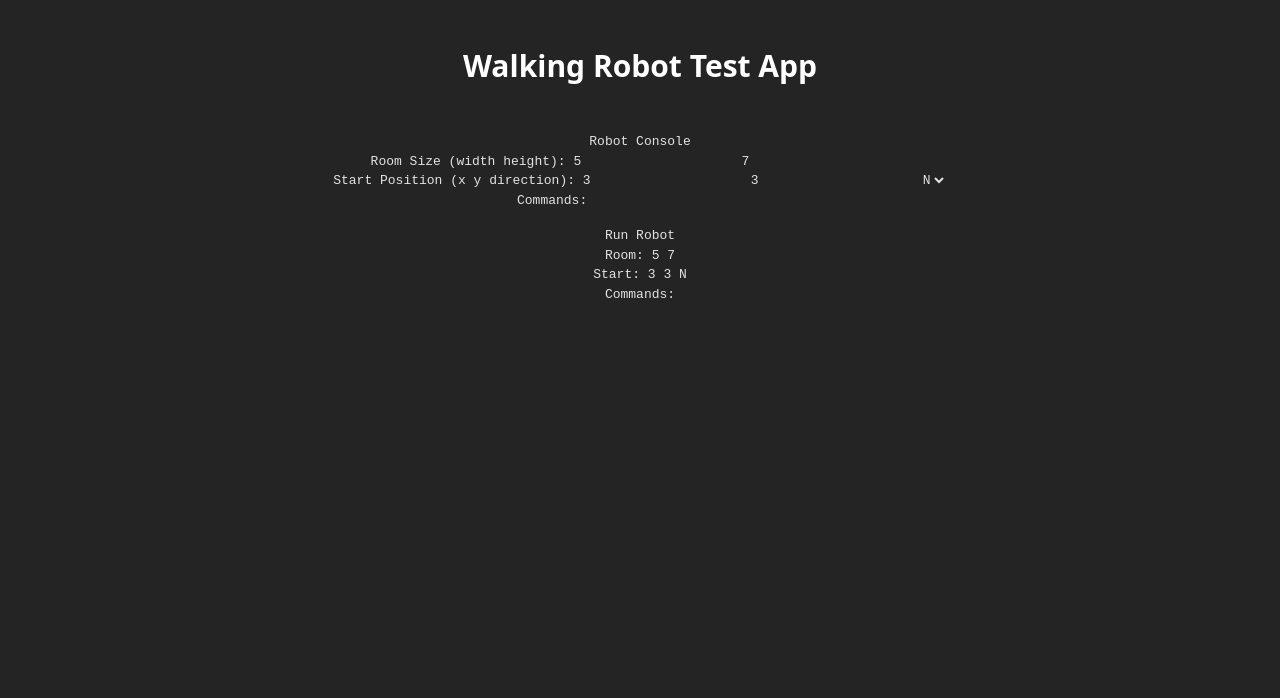
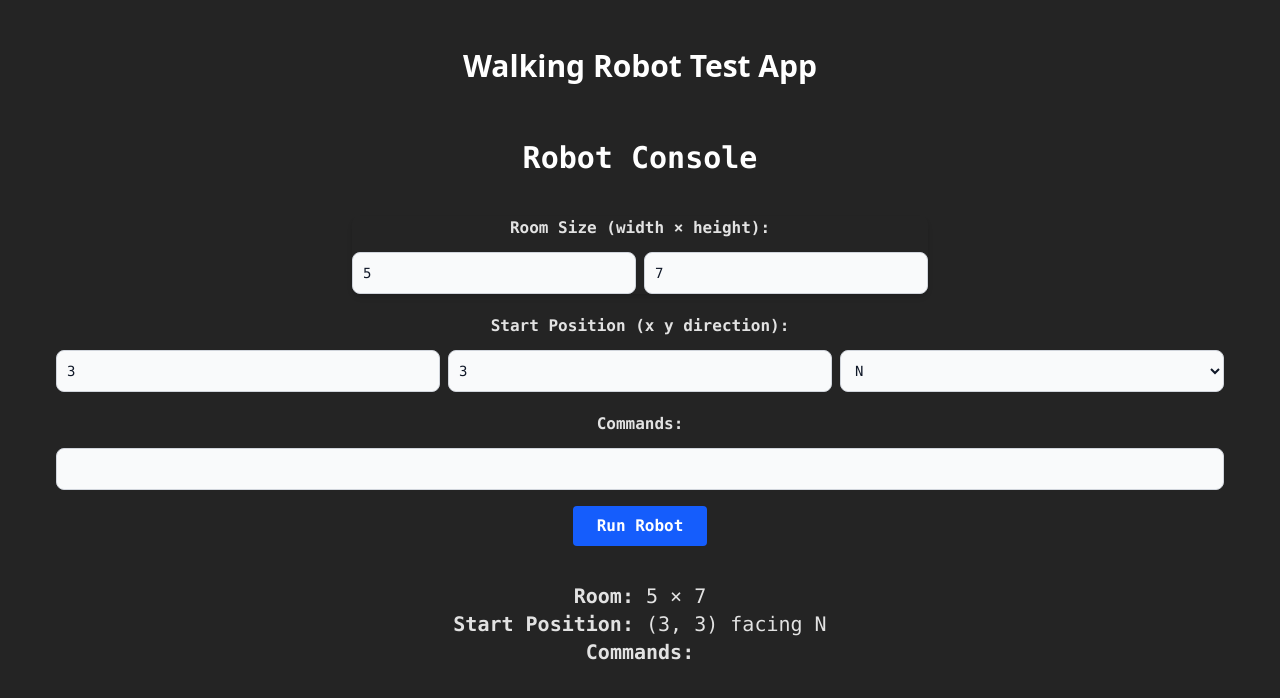
Before and after one commit to SantinoPetrovic/walking-robot-app, a React (Vite) app: page / in a window 1280 px wide. Shown: the top 698 px of the page. Built offline with nearby package versions, Linux system fonts and the light colour scheme.

Commit message:
Added styling to RobotConsole UI

```diff
--- a/src/domain/robot/components/RobotConsole.tsx
+++ b/src/domain/robot/components/RobotConsole.tsx
@@ -39,41 +39,91 @@ const RobotConsole = () => {
   };
 
   return (
-    <div style={{ fontFamily: 'monospace', padding: '2rem', minHeight: '100vh' }}>
-      <h2>Robot Console</h2>
-
-      <div>
-        <label>Room Size (width height): </label>
-        <input type="number" min={1} value={roomWidth} onChange={(e) => setRoomWidth(Number(e.target.value))} />
-        <input type="number" min={1} value={roomHeight} onChange={(e) => setRoomHeight(Number(e.target.value))} />
+    <div className="min-h-screen p-6 font-mono">
+      <h2 className="text-3xl font-bold text-center text-white p-4 mb-6">
+        Robot Console
+      </h2>
+      <div className="max-w-xl mx-auto rounded-lg shadow-md space-y-6">
+        <label className="block font-semibold mb-3">Room Size (width × height):</label>
+        <div className="flex gap-2 mb-5">
+          <input
+            type="number"
+            min={1}
+            value={roomWidth}
+            onChange={(e) => setRoomWidth(Number(e.target.value))}
+            className="bg-gray-50 border border-gray-300 text-gray-900 text-sm rounded-lg focus:ring-blue-500 focus:border-blue-500 block w-full p-2.5 dark:bg-gray-700 dark:border-gray-600 dark:placeholder-gray-400 dark:text-white"
+          />
+          <input
+            type="number"
+            min={1}
+            value={roomHeight}
+            onChange={(e) => setRoomHeight(Number(e.target.value))}
+            className="bg-gray-50 border border-gray-300 text-gray-900 text-sm rounded-lg focus:ring-blue-500 focus:border-blue-500 block w-full p-2.5 dark:bg-gray-700 dark:border-gray-600 dark:placeholder-gray-400 dark:text-white"
+          />
+        </div>
       </div>
 
-      <div>
-        <label>Start Position (x y direction): </label>
-        <input type="number" min={1} value={startX} onChange={(e) => setStartX(Number(e.target.value))} />
-        <input type="number" min={1} value={startY} onChange={(e) => setStartY(Number(e.target.value))} />
-        <select value={startDir} onChange={(e) => setStartDir(e.target.value as Direction)}>
-          {directions.map((dir) => (
-            <option key={dir} value={dir}>
-              {dir}
-            </option>
-          ))}
-        </select>
+      <div className='mt-5'>
+        <label className="block font-semibold mb-3">Start Position (x y direction): </label>
+        <div className="flex gap-2">
+          <input
+            type="number"
+            min={1}
+            value={startX}
+            onChange={(e) => setStartX(Number(e.target.value))}
+            className="bg-gray-50 border border-gray-300 text-gray-900 text-sm rounded-lg focus:ring-blue-500 focus:border-blue-500 block w-full p-2.5 dark:bg-gray-700 dark:border-gray-600 dark:placeholder-gray-400 dark:text-white"
+          />
+          <input
+            type="number"
+            min={1}
+            value={startY}
+            onChange={(e) => setStartY(Number(e.target.value))}
+            className="bg-gray-50 border border-gray-300 text-gray-900 text-sm rounded-lg focus:ring-blue-500 focus:border-blue-500 block w-full p-2.5 dark:bg-gray-700 dark:border-gray-600 dark:placeholder-gray-400 dark:text-white"
+          />
+          <select
+            value={startDir}
+            onChange={(e) => setStartDir(e.target.value as Direction)}
+            className="bg-gray-50 border border-gray-300 text-gray-900 text-sm rounded-lg focus:ring-blue-500 focus:border-blue-500 block w-full p-2.5 dark:bg-gray-700 dark:border-gray-600 dark:placeholder-gray-400 dark:text-white dark:focus:ring-blue-500 dark:focus:border-blue-500"
+          >
+            {directions.map((dir) => (
+              <option key={dir} value={dir}>
+                {dir}
+              </option>
+            ))}
+          </select>
+        </div>
       </div>
 
-      <div>
-        <label>Commands: </label>
-        <input value={commands} onChange={(e) => setCommands(e.target.value.toUpperCase())} />
+      <div className='mt-5'>
+        <label className="block font-semibold mb-3">Commands:</label>
+        <input
+          value={commands}
+          onChange={(e) => setCommands(e.target.value.toUpperCase())}
+          className="bg-gray-50 border border-gray-300 text-gray-900 text-sm rounded-lg focus:ring-blue-500 focus:border-blue-500 block w-full p-2.5 dark:bg-gray-700 dark:border-gray-600 dark:placeholder-gray-400 dark:text-white"
+        />
       </div>
 
-      <button onClick={handleSubmit} style={{ marginTop: '1rem' }}>
+      <button
+        onClick={handleSubmit}
+        className="bg-blue-600 hover:bg-blue-700 text-white font-semibold px-6 py-2 my-4 rounded transition"
+      >
         Run Robot
       </button>
-      <div>
-        <p>{`Room: ${roomWidth} ${roomHeight}`}</p>
-        <p>{`Start: ${startX} ${startY} ${startDir}`}</p>
-        <p>{`Commands: ${commands}`}</p>
-        <p>{result}</p>
+      <div className="mt-5">
+        <p className="text-xl">
+          <span className="font-bold">Room:</span> {roomWidth} × {roomHeight}
+        </p>
+        <p className="text-xl">
+          <span className="font-bold">Start Position:</span> ({startX}, {startY}) facing {startDir}
+        </p>
+        <p className="text-xl">
+          <span className="font-bold">Commands:</span> {commands}
+        </p>
+        {result && (
+          <p className="text-xl">
+            <span className="font-bold">Result:</span> {result}
+          </p>
+        )}
       </div>
 
     </div>
```
